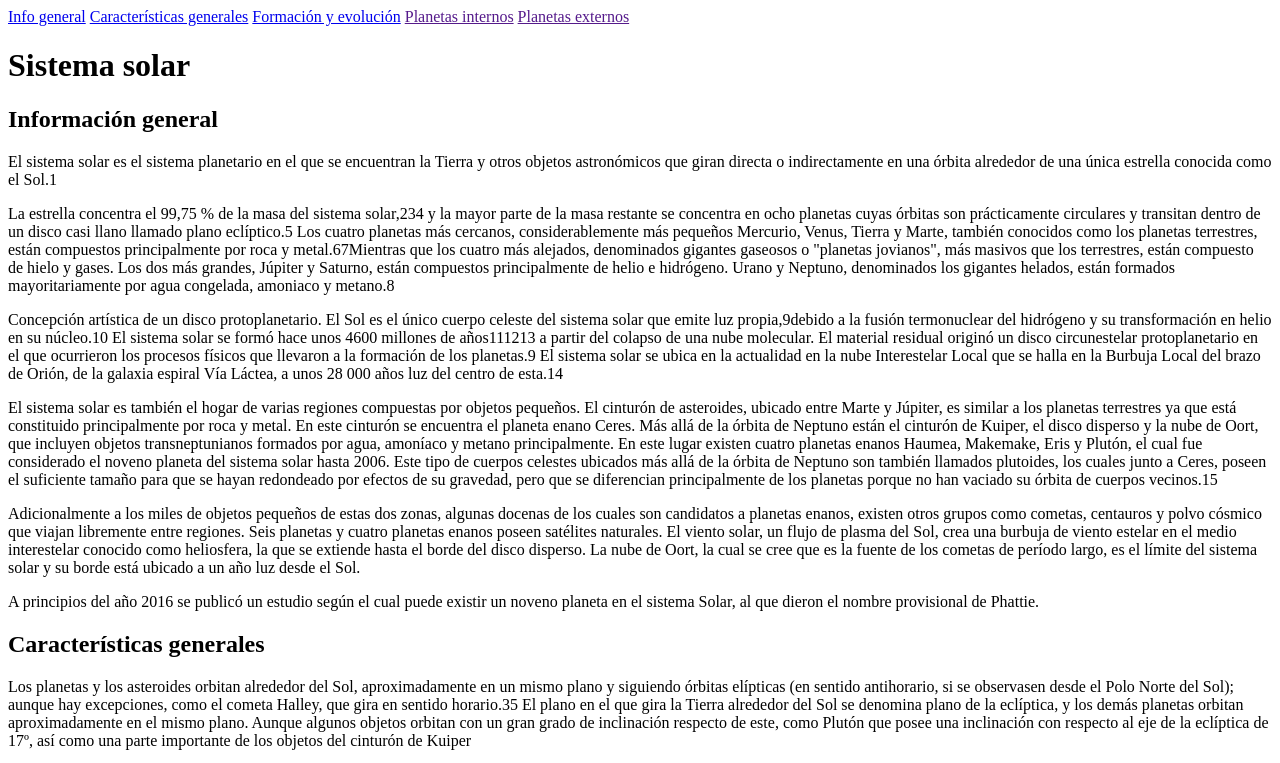
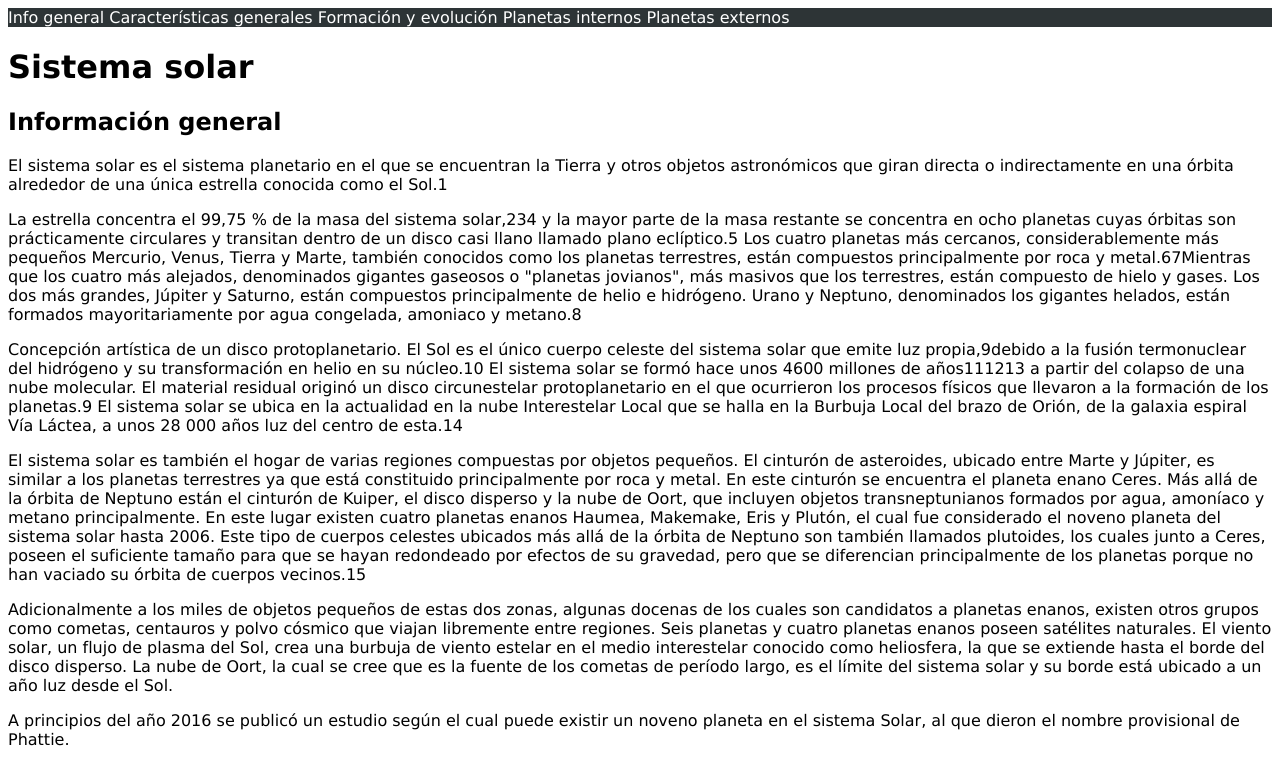
Before and after one commit to pabskun/proy1_dia_2018_II, a plain HTML site: page html_semantico/index.html in a window 1280 px wide. Shown: the top 763 px of the page. Drawn offline with Linux system fonts and the light colour scheme.

Commit message:
add styles
add styles

```diff
--- a/html_semantico/css/style.css
+++ b/html_semantico/css/style.css
@@ -0,0 +1,10 @@
+html{
+    font-family : verdana;
+}
+header{
+    background : #2d3436;
+}
+header nav a{
+    color: #ffffff;
+    text-decoration: none;
+}
--- a/html_semantico/index.html
+++ b/html_semantico/index.html
@@ -7,6 +7,7 @@
     <title>
         Sistema solar único
     </title>
+    <link rel="stylesheet" href="css/style.css">
 </head>
 
 <body>
```
